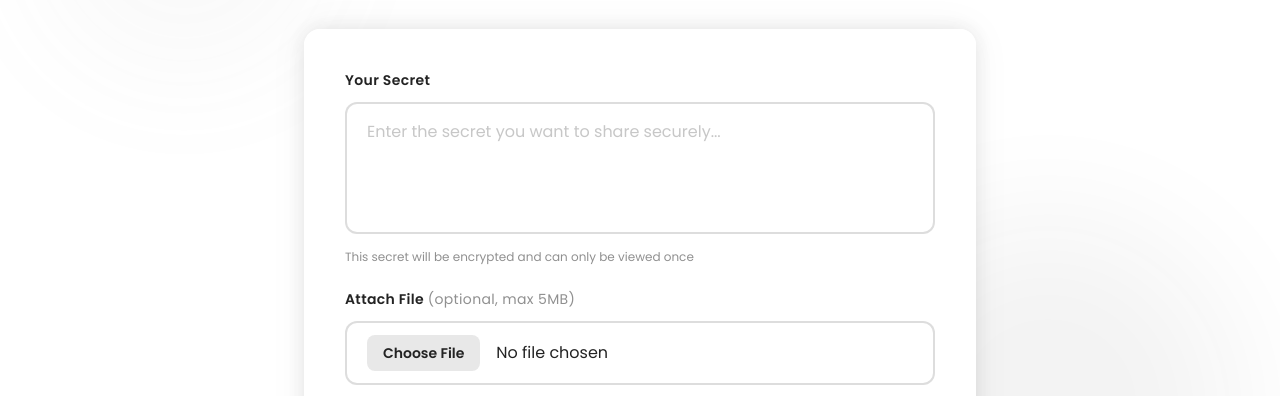
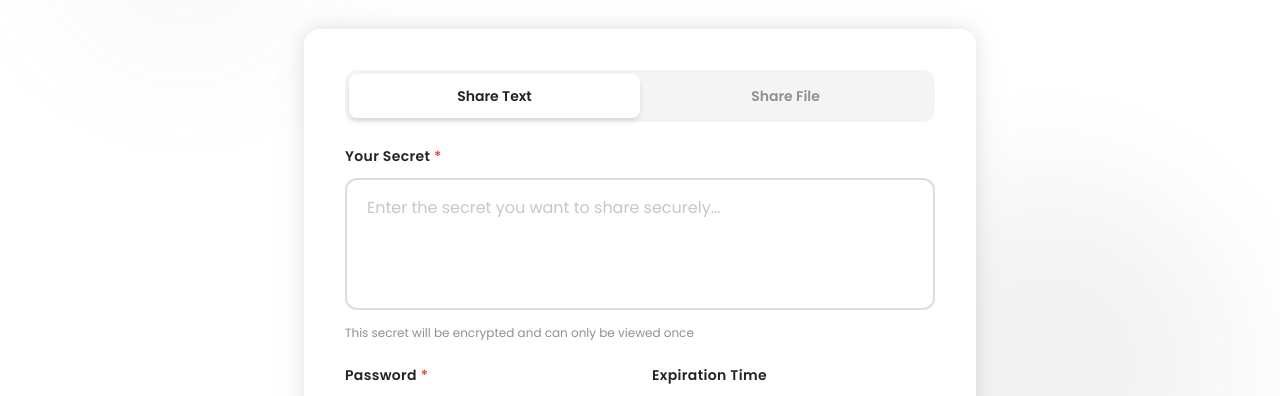
Before and after one commit to clouddrove/vanisec, a Next.js app: page / in a window 1280 px wide. Shown: the part 365-761 px from the top of the page. Built offline with nearby package versions, Linux system fonts and the light colour scheme; no server answers.

Commit message:
fix: separate text and file sharing into tabs, mark password as required
Split the secret form into two distinct modes with tab navigation:
"Share Text" for text secrets and "Share File" for file uploads.
Password field now clearly marked as required with red asterisk.

```diff
--- a/components/SecretForm.tsx
+++ b/components/SecretForm.tsx
@@ -2,7 +2,10 @@
 
 import { useState } from 'react'
 
+type Mode = 'text' | 'file'
+
 export default function SecretForm() {
+  const [mode, setMode] = useState<Mode>('text')
   const [secret, setSecret] = useState('')
   const [password, setPassword] = useState('')
   const [expiresIn, setExpiresIn] = useState('24')
@@ -19,8 +22,14 @@ export default function SecretForm() {
     setError('')
     setLoading(true)
 
-    if (!secret.trim() && !file) {
-      setError('Please enter a secret or attach a file')
+    if (mode === 'text' && !secret.trim()) {
+      setError('Please enter a secret')
+      setLoading(false)
+      return
+    }
+
+    if (mode === 'file' && !file) {
+      setError('Please select a file')
       setLoading(false)
       return
     }
@@ -39,10 +48,10 @@ export default function SecretForm() {
 
     try {
       const formData = new FormData()
-      formData.append('secret', secret)
+      formData.append('secret', mode === 'text' ? secret : '')
       formData.append('password', password)
       formData.append('expiresIn', expiresIn)
-      if (file) {
+      if (mode === 'file' && file) {
         formData.append('file', file)
       }
 
@@ -76,13 +85,50 @@ export default function SecretForm() {
     }
   }
 
+  const switchMode = (newMode: Mode) => {
+    setMode(newMode)
+    setError('')
+    setSecret('')
+    setFile(null)
+    const fileInput = document.getElementById('file') as HTMLInputElement
+    if (fileInput) fileInput.value = ''
+  }
+
   return (
     <div className="glass-effect rounded-2xl shadow-glow p-8 md:p-10 backdrop-blur-xl border border-clouddrove-light/20">
       {!shareLink ? (
         <form onSubmit={handleSubmit} className="space-y-6">
+          {/* Mode Tabs */}
+          <div className="flex rounded-xl bg-clouddrove-light/10 p-1">
+            <button
+              type="button"
+              onClick={() => switchMode('text')}
+              className={`flex-1 py-3 px-4 rounded-lg font-semibold text-sm transition-all min-h-[44px] ${
+                mode === 'text'
+                  ? 'bg-white text-clouddrove-dark shadow-md'
+                  : 'text-clouddrove-light hover:text-clouddrove-dark'
+              }`}
+            >
+              Share Text
+            </button>
+            <button
+              type="button"
+              onClick={() => switchMode('file')}
+              className={`flex-1 py-3 px-4 rounded-lg font-semibold text-sm transition-all min-h-[44px] ${
+                mode === 'file'
+                  ? 'bg-white text-clouddrove-dark shadow-md'
+                  : 'text-clouddrove-light hover:text-clouddrove-dark'
+              }`}
+            >
+              Share File
+            </button>
+          </div>
+
+          {/* Text Mode */}
+          {mode === 'text' && (
             <div>
               <label htmlFor="secret" className="block text-sm font-semibold text-clouddrove-dark mb-3 tracking-wide">
-              Your Secret
+                Your Secret <span className="text-red-500">*</span>
               </label>
               <textarea
                 id="secret"
@@ -91,13 +137,17 @@ export default function SecretForm() {
                 rows={4}
                 className="w-full px-4 py-4 md:px-5 border-2 border-clouddrove-light/30 rounded-xl focus:outline-none focus:border-clouddrove-dark focus:ring-2 focus:ring-clouddrove-dark/20 transition-all resize-none bg-white/50 backdrop-blur-sm placeholder:text-clouddrove-light/50 md:rows-6"
                 placeholder="Enter the secret you want to share securely..."
+                required
               />
               <p className="mt-2 text-xs text-clouddrove-light">This secret will be encrypted and can only be viewed once</p>
             </div>
+          )}
 
+          {/* File Mode */}
+          {mode === 'file' && (
             <div>
               <label htmlFor="file" className="block text-sm font-semibold text-clouddrove-dark mb-3 tracking-wide">
-              Attach File <span className="font-normal text-clouddrove-light">(optional, max 5MB)</span>
+                Upload File <span className="text-red-500">*</span> <span className="font-normal text-clouddrove-light">(max 5MB)</span>
               </label>
               <div className="relative">
                 <input
@@ -115,6 +165,7 @@ export default function SecretForm() {
                     setFile(selected)
                   }}
                   className="w-full px-4 py-3 md:px-5 border-2 border-clouddrove-light/30 rounded-xl focus:outline-none focus:border-clouddrove-dark focus:ring-2 focus:ring-clouddrove-dark/20 transition-all bg-white/50 backdrop-blur-sm min-h-[48px] file:mr-4 file:py-2 file:px-4 file:rounded-lg file:border-0 file:text-sm file:font-semibold file:bg-clouddrove-dark/10 file:text-clouddrove-dark hover:file:bg-clouddrove-dark/20 cursor-pointer"
+                  required
                 />
                 {file && (
                   <div className="mt-2 flex items-center gap-2 text-xs text-clouddrove-light">
@@ -136,12 +187,14 @@ export default function SecretForm() {
                   </div>
                 )}
               </div>
+              <p className="mt-2 text-xs text-clouddrove-light">Share documents, keys, or configs through a secure one-time link</p>
             </div>
+          )}
 
           <div className="grid grid-cols-1 md:grid-cols-2 gap-6">
             <div>
               <label htmlFor="password" className="block text-sm font-semibold text-clouddrove-dark mb-3 tracking-wide">
-                Password Protection
+                Password <span className="text-red-500">*</span>
               </label>
               <input
                 type="password"
@@ -276,6 +329,7 @@ export default function SecretForm() {
               setExpiresIn('24')
               setFile(null)
               setCopied(false)
+              setMode('text')
               const fileInput = document.getElementById('file') as HTMLInputElement
               if (fileInput) fileInput.value = ''
             }}
```
Lines whose indentation alone changed are shown as unchanged.
